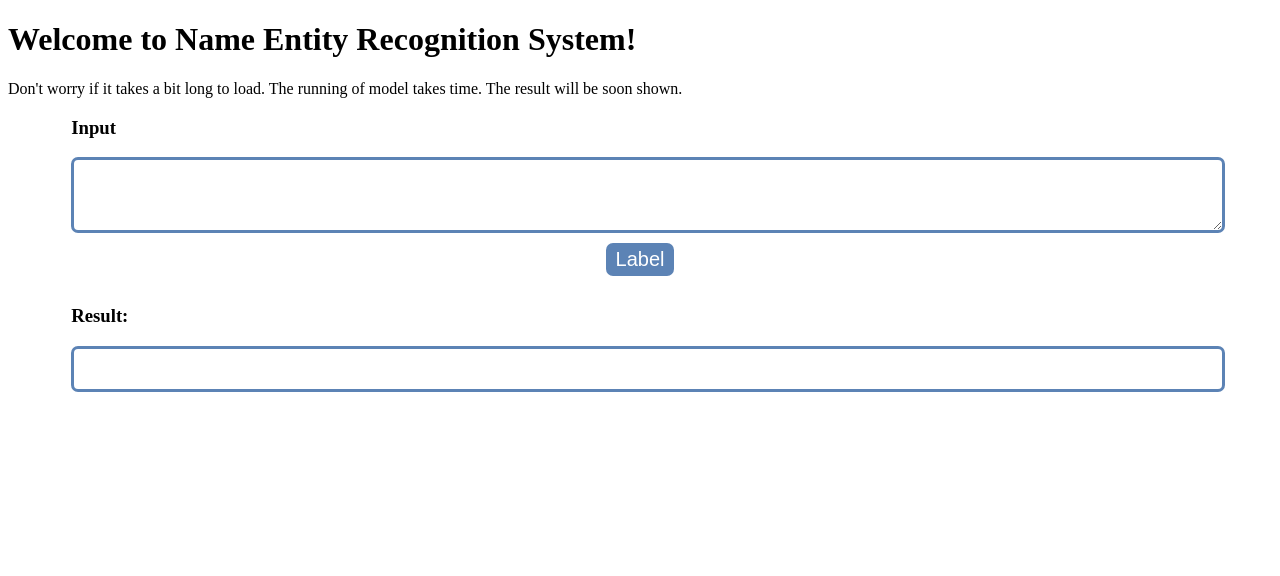
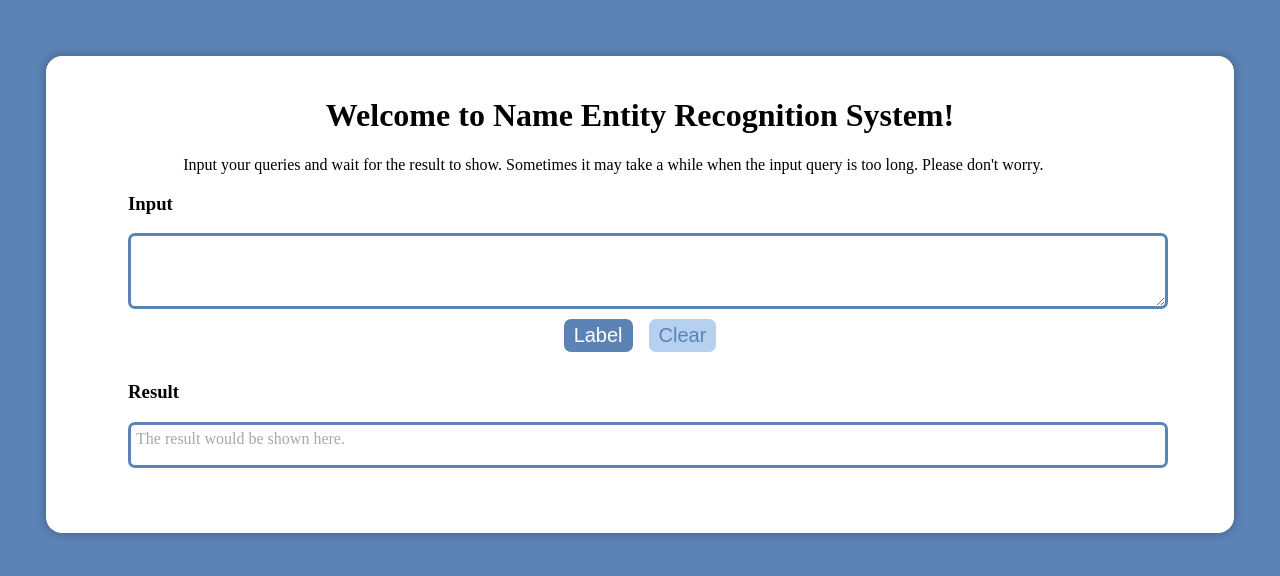
Before and after one commit to YanzhenHuang/CISC3025-Name-Entity, a Django app: page / in a window 1280 px wide. Shown: the top 576 px of the page. Run offline with Django 5.2, Linux system fonts and the light colour scheme; parts of the project's set-up code (start-up, migrations or seed data) failed here and were passed over.

Commit message:
:pencil: Enhanced User Interface

```diff
--- a/name_entity_server/NER_app/templates/nerUI.html
+++ b/name_entity_server/NER_app/templates/nerUI.html
@@ -4,6 +4,37 @@
     <meta charset="UTF-8">
     <title>NER</title>
     <style>
+        html, body {
+            background: #5c83b5;
+        }
+
+        /* Main Content Card View*/
+        .center-card {
+            display: block;
+            position: relative;
+            top: 3rem;
+            background: #fff;
+            justify-content: center;
+            width: 90%;
+            margin: 0 auto;
+            border-radius: 1rem;
+            padding: 20px 25px 65px 25px;
+            box-shadow: 0 0 10px rgba(0,0,0,0.3);
+            transition: transform 300ms ease;
+        }
+        .center-card:hover{
+            transform: scale(1.01);
+            cursor:pointer;
+        }
+
+        /* Main Content */
+        h1{
+            text-align: center;
+        }
+        #operation-instruction-text {
+            margin: 0 auto;
+            padding-left: 2rem;
+        }
         form {
             display: block;
         }
@@ -28,6 +59,9 @@
             border-radius: 7px;
             padding: 5px;
         }
+        .empty-field {
+            color: #a8a8a8;
+        }
         .title-textfield {
             margin: 0 auto;
             width: 90%;
@@ -37,9 +71,13 @@
             justify-content: center;
             padding: 10px;
         }
+        .button-container {
+            display: flex;
+            gap: 1rem;
+        }
         .btn{
             display: block;
-            margin: 0 auto;
+            margin: 0;
             background: #5c83b5;
             color: white;
             border-style: none;
@@ -47,62 +85,97 @@
             font-size: 20px;
             border-radius: 7px;
         }
+        .btn.secondary {
+            background: #b5d1ef;
+            color: #5c83b5;
+        }
         .btn:hover{
             cursor:pointer;
             opacity: 0.5;
         }
+
+
     </style>
 </head>
 <body>
+    <div class="center-card">
+        <!-- Header -->
         <h1> Welcome to Name Entity Recognition System! </h1>
+
+        <!-- Submission Form -->
         <form id="query-form" action="/result/" method="post">
             {% csrf_token %}
+            <!-- Input Field -->
             <div class="input-block">
-            <p>
-                Don't worry if it takes a bit long to load.
-                The running of model takes time. The result will be soon shown.
+                <p id="operation-instruction-text">
+                    &emsp; &emsp; &emsp; &emsp; Input your queries and wait for the result to show.
+                    Sometimes it may take a while when the input query is too long.
+                    Please don't worry.
                 </p>
                 <div class="title-textfield">
                     <h3> Input </h3>
                     <textarea name="input-query" class="input-query" rows="4" cols="50"></textarea>
                 </div>
             </div>
+
+            <!-- Submit Button -->
             <div class="button-container">
                 <input class="btn" type="submit" value="Label">
+                <input class="btn secondary" type="reset" value="Clear">
             </div>
         </form>
 
+        <!-- Response Field -->
         <div class="title-textfield">
-        <h3>Result:</h3>
-        <p id="result" class="response-box">
+            <h3>Result</h3>
+            <p id="result" class="response-box empty-field">
                 <!-- Where you need to write the result.-->
+                The result would be shown here.
             </p>
         </div>
+    </div>
+</body>
 
 <!-- Post form and get Result -->
 <script>
+    // On Submit
 document.getElementById('query-form').addEventListener('submit', function(event){
     event.preventDefault();
 
+    // Encapsulate form data.
+    let formData = new FormData(event.target);
+    if(formData.get("input-query") === ""){
+        // Nothing in the input query.
+        return;
+    }
+
     // Initialize a request obj.
     let xhr = new XMLHttpRequest();
+
+    // Specify values for the request.
     xhr.open('POST', '/result/', true);
     xhr.setRequestHeader('Content-Type', 'application/x-www-form-urlencoded');
     xhr.setRequestHeader('X-CSRFToken', '{{ csrf_token }}');
 
-        // Async. Response Handler event listener.
+    // Async. Register a response Handler event listener.
     xhr.onload = function() {
         if (this.status === 200) {
             let response = JSON.parse(this.responseText);
             document.getElementById('result').innerHTML = response.result;
+            document.getElementById('result').classList.remove('empty-field');
         }
     };
 
     // Send form data.
-        let formData = new FormData(event.target);
+    document.getElementById('result').classList.add('empty-field');
+    document.getElementById('result').innerHTML = "Processing...";
     xhr.send(new URLSearchParams(formData).toString());
 });
+
+// On Clear
+document.getElementById('query-form').addEventListener('reset', function(event){
+    document.getElementById('result').innerHTML = "The result would be shown here.";
+    document.getElementById('result').classList.add('empty-field');
+})
 </script>
-
-</body>
 </html>
```
Lines whose indentation alone changed are shown as unchanged.
